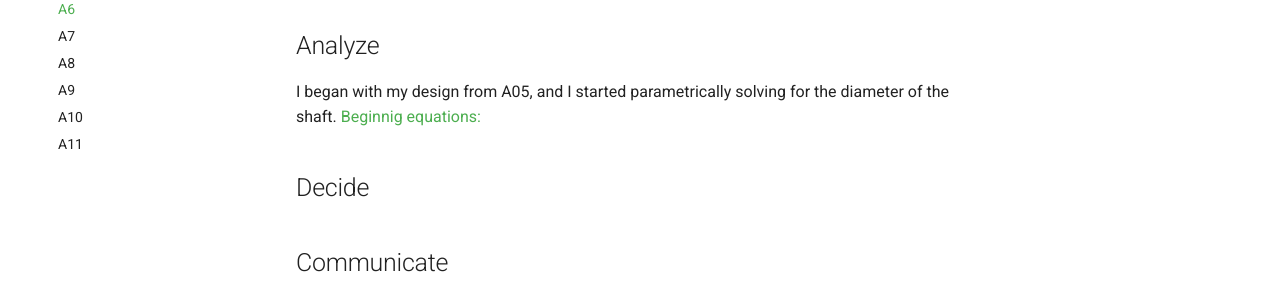
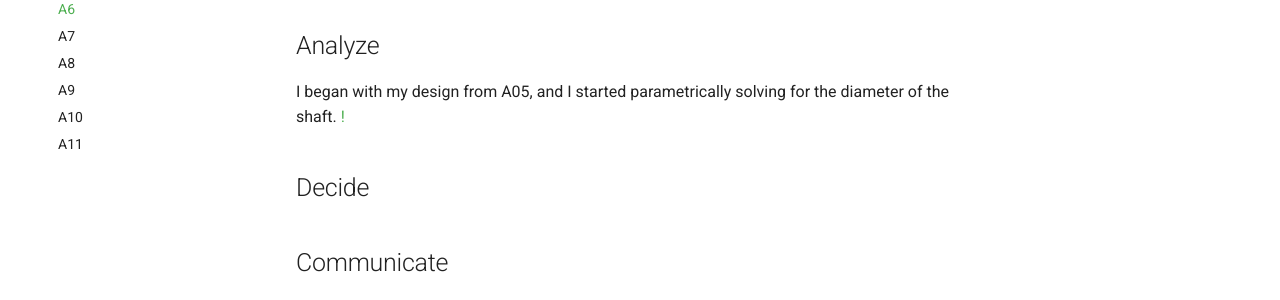
Before and after one commit to AlessDefelice/megr2156, an MkDocs documentation site: the page built from docs/assignments/A06/index.md, in a window 1280 px wide. Shown: the part 371-671 px from the top of the page. Built offline with MkDocs 1.6.1 and Material for MkDocs 9.7.7, drawn with Linux system fonts in a browser that asks for light colours.

Commit message:
Update index.md

```diff
--- a/docs/assignments/A06/index.md
+++ b/docs/assignments/A06/index.md
@@ -6,7 +6,8 @@ The objective of this assignment builds off our previous bracket design. We are
 
 ## Analyze
 I began with my design from A05, and I started parametrically solving for the diameter of the shaft.
-[Beginnig equations:](Screenshot2026-09-27202314.png)
+[!](Screenshot-2026-09-27-202314.png)
+
 
 
 
```
